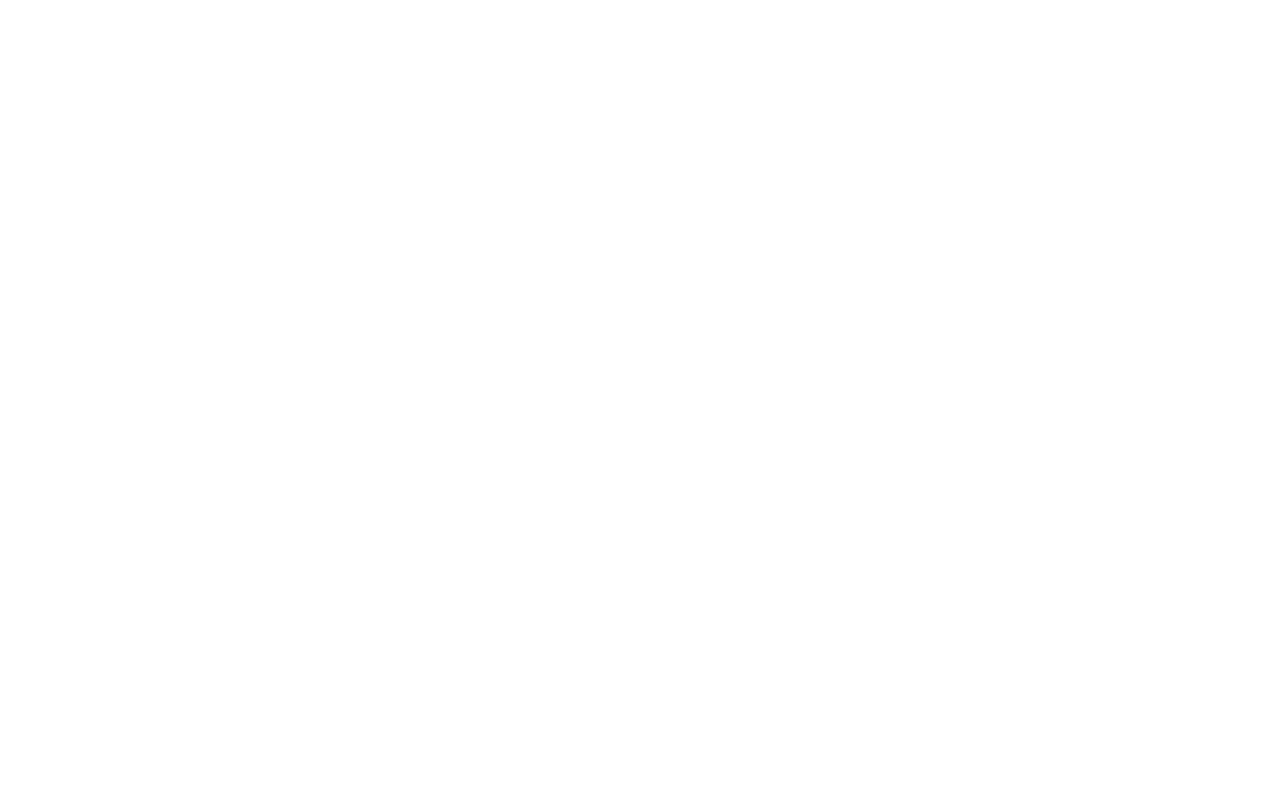
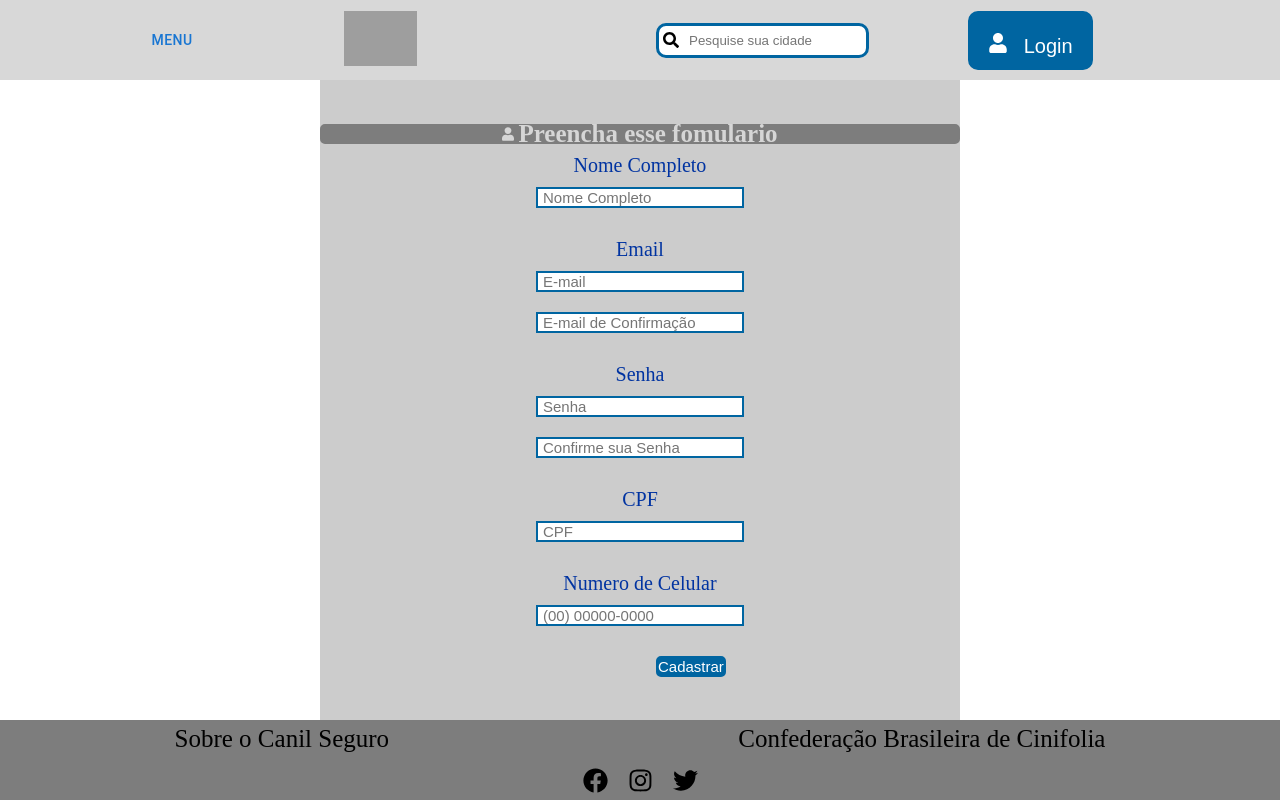
Before and after one commit to LuisFelipe120/canilseguroapp, a React (Create React App) app: page /CadastroUsuario in a window 1280 px wide. Before the commit this address had no page. Built offline with nearby package versions, Linux system fonts and the light colour scheme; grey boxes are pictures that could not be loaded.

Commit message:
criacao input

```diff
--- a/src/App.js
+++ b/src/App.js
@@ -2,6 +2,7 @@
 import './App.css';
 import Home from './pages/Home';
 import CardPage from './pages/CardPage';
+import CadastroUsuario from './pages/CadastroUsuario';
 import MinhaConta from './pages/MinhaConta';
 
 function App() {
@@ -19,8 +20,11 @@
       <Route path='/minhaconta' element={
         <MinhaConta/>
       }>
+              </Route>
 
-      </Route>
+      <Route path='/CadastroUsuario' element={
+        <CadastroUsuario/>
+      }></Route>
    </Routes>
   );
 }
--- a/src/components/Footer/index.js
+++ b/src/components/Footer/index.js
@@ -12,7 +12,7 @@
     </div>
     <div className='linkArea'>
         <p>
-           <a href='#'>Confederação Brasileira de Cinifolia</a>
+           <a href='https://cbkc.org/'>Confederação Brasileira de Cinifolia</a>
         </p>
     </div>
     </div>
--- /dev/null
+++ b/src/pages/CadastroUsuario/index.js
@@ -0,0 +1,62 @@
+import React from 'react'
+import './style.css'
+import Layout from '../../components/Layout'
+import { FaUser} from 'react-icons/fa';
+
+const CadastroUsuario = () => {
+    return (
+        <Layout>
+            <section className='CadastroArea'>
+                <div className='FormularioArea'>
+                    <FaUser style={{color:'#d6d6d6', paddingRight:'4px'}}/>
+                    <h3>Preencha esse fomulario</h3>
+                </div>
+                <form action='#'>
+
+                <div className='UserAreaCadastro'>
+                    <label className='InformacaoesLabel' >Nome Completo</label>
+                    <div className='InputArea'>
+                        <input type='text' id='NomeCompleto' className='CadastroGeral' placeholder='Nome Completo' />
+                    </div>
+                </div>
+                <div className='UserAreaCadastro'>
+                    <label className='InformacaoesLabel'>Email</label>
+                    <div className='InputArea'>
+                        <input className='CadastroGeral' id='CadastroEmail' type='text' placeholder='E-mail' />
+                    </div>
+                    <div className='InputArea'>
+                        <input className='CadastroGeral' id='ConfirmacaoEmail' placeholder='E-mail de Confirmação' type='text' />
+                    </div>
+                </div>
+                <div className='UserAreaCadastro'>
+                    <label className='InformacaoesLabel'>Senha</label>
+                    <div className='InputArea'>
+                        <input className='CadastroGeral' id='CadastroSenha' type='password' placeholder='Senha' />
+                    </div>
+                    <div className='InputArea'>
+                        <input className='CadastroGeral' id='ConfirmacaoSenha' type='password' placeholder='Confirme sua Senha' />
+                    </div>
+                </div>
+                <div className='UserAreaCadastro'>
+                    <label className='InformacaoesLabel'>CPF</label>
+                    <div className='InputArea'>
+                    <input className='CadastroGeral' id='CPF' type='text' placeholder='CPF' />
+                    </div>
+                </div>
+                <div className='UserAreaCadastro'>
+                    <label className='InformacaoesLabel'>Numero de Celular</label>
+                    <div className='InputArea'>
+                    <input className='CadastroGeral' id='NumeroCelular' type='number' placeholder='(00) 00000-0000' />
+                    </div>
+                </div>
+                <div className='BotaoArea'>
+                <button className='BotaoCadastrar' id='BotaoCadastrar'>Cadastrar</button>
+                </div>
+                </form>
+
+            </section>
+        </Layout>
+    )
+}
+
+export default CadastroUsuario
--- /dev/null
+++ b/src/pages/CadastroUsuario/style.css
@@ -0,0 +1,65 @@
+
+.CadastroArea{
+    height: 80vh;
+    width: 50vw;
+    background-color: #ccc;
+    margin: 0 auto;
+    display: flex;
+    flex-direction: column;
+    align-items: center;
+    justify-content: center;
+}
+
+.FormularioArea{
+    height: 20px;
+    width: 100%;
+    border: solid 2px #7d7d7d;
+    border-radius: 5px;
+    background-color: #7d7d7d;
+    display: flex;
+    flex-direction: row;
+    justify-content: center;
+    align-items: center;
+}
+.FormularioArea h3{
+    font-size: 25px;
+    font-weight: 400px;
+    color: #d6d6d6;
+}
+
+.InformcaoesLabel{
+    font-size: 20px;
+    color: #0033A1;
+    font-weight: 550;
+}
+
+.UserAreaCadastro{
+    display: flex;
+    flex-direction: column;
+    align-items: center;
+    justify-content: center;
+    padding: 10px;
+}
+.CadastroGeral{
+    border: solid 2px #0065a1;
+    font-size: 15px;
+    font-weight: 200;
+    padding-left: 5px;
+    color: #0033A1;
+    font-weight: 500;
+}
+.InputArea{
+    padding: 10px;
+}
+
+.BotaoCadastrar{
+    font-size: 15px;
+    background-color: #0065a1;
+    border: solid 2px #0065a1;
+    border-radius: 5px;
+    color: #fff;
+}
+.BotaoArea{
+    padding-top: 20px;
+    padding-left: 140px;
+}
--- a/src/pages/Home/style.css
+++ b/src/pages/Home/style.css
@@ -9,7 +9,14 @@
     flex-direction: column;
     align-items: center;
     justify-content: center;
+    overflow: hidden;
+
 }
+.tenhaCanil:hover{
+    transform: scale(0.9);
+
+}
+
 
 .tituloArea, .subTituloArea, .ImagemArea{
     flex: 1;
--- a/src/pages/MinhaConta/style.css
+++ b/src/pages/MinhaConta/style.css
@@ -22,7 +22,7 @@
     padding-top: 10px;
     padding-left: 140px;
 }
-.InformcaoesLabel{
+.InformacaoesLabel{
     font-size: 20px;
     color: #0033A1;
     font-weight: 400;
```
